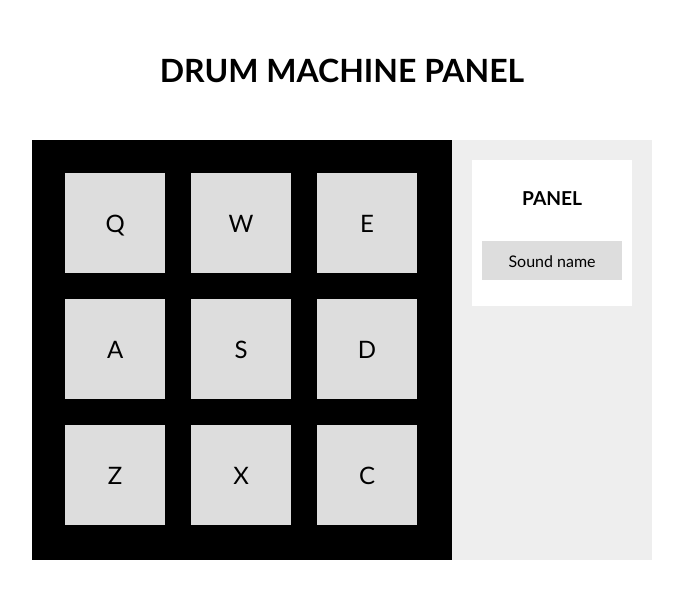
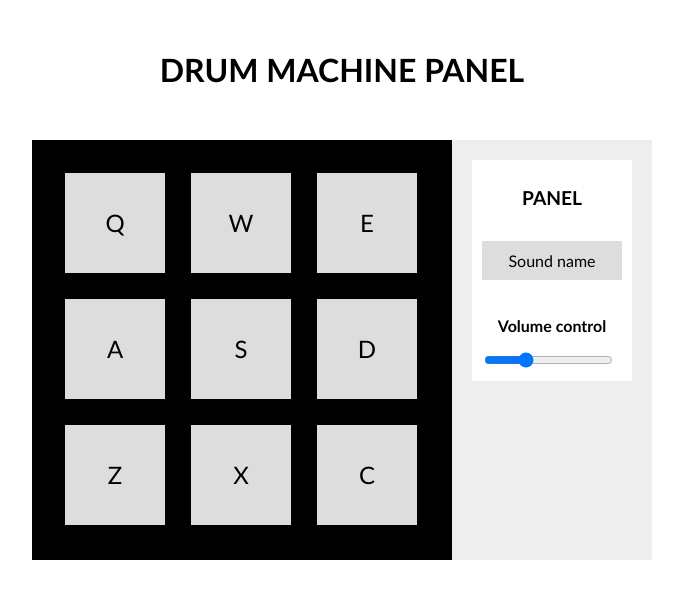
Before and after one commit to hajczek/drum-machine, a React (Create React App) app: page / in a window 1280 px wide. Shown: the top 598 px of the page, without its empty margins (298-981 px from the left). Built offline with nearby package versions, Linux system fonts and the light colour scheme; the HTML template or start-up script is replaced by a standard one.

Commit message:
Added element for volume control in panel

```diff
--- a/src/App.js
+++ b/src/App.js
@@ -69,6 +69,8 @@ class App extends Component {
             <p className="display-text" id="text-field">
               Sound name
             </p>
+            <h4>Volume control</h4>
+            <input type="range" name="volume" step="0.01" min="0" max="1" value="0.3"></input>
           </div>
         </div>
       </div>
--- a/src/index.css
+++ b/src/index.css
@@ -15,6 +15,15 @@ h1 {
   width: 100%;
   text-align: center;
   margin-top: 50px;
+}
+
+h4 {
+  text-align: center;
+  margin-bottom: 15px;
+  margin-top: 20px;
+  float: left;
+  width: 100%;
+  margin-top: 20px;
 }
 
 .drums {
```
